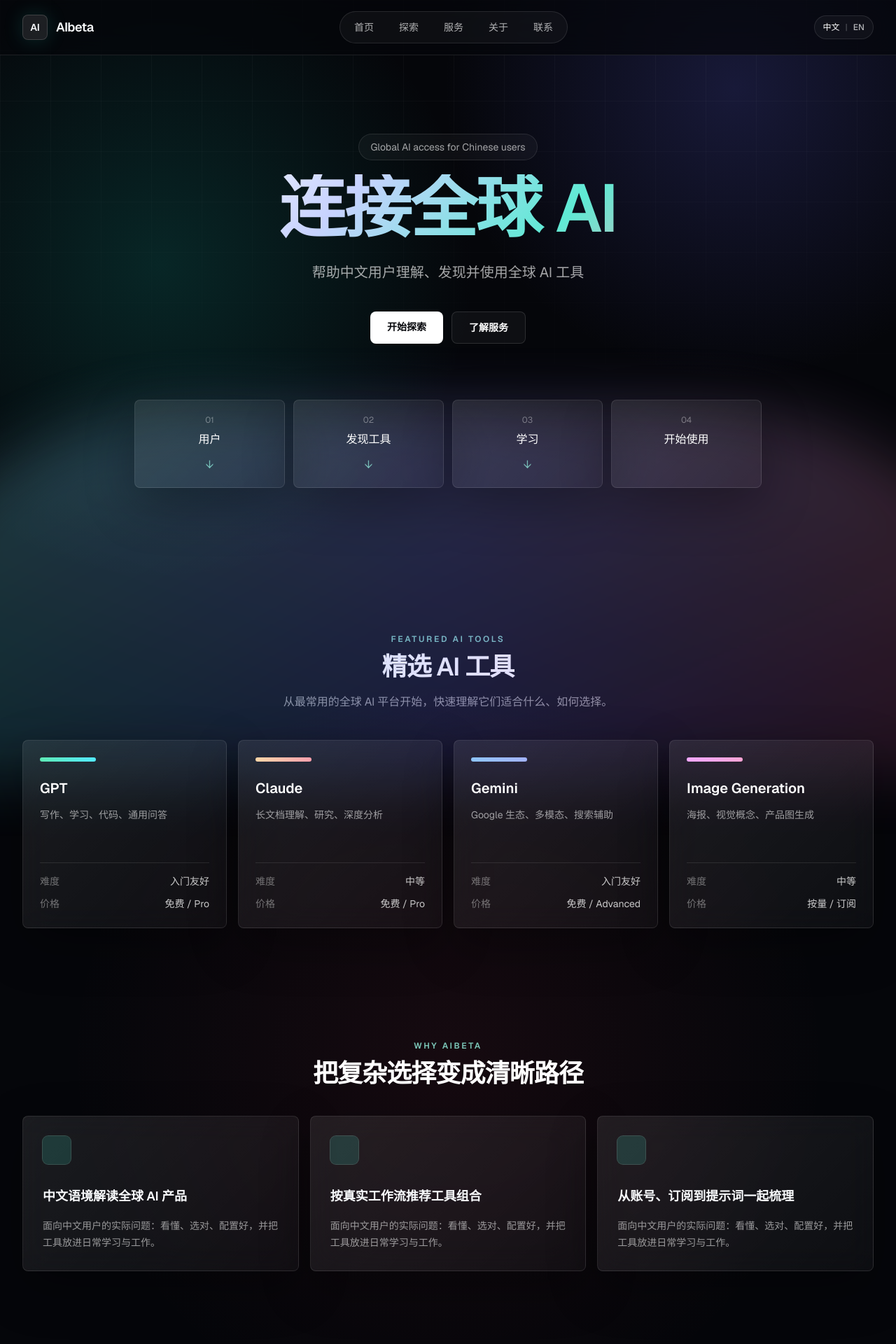
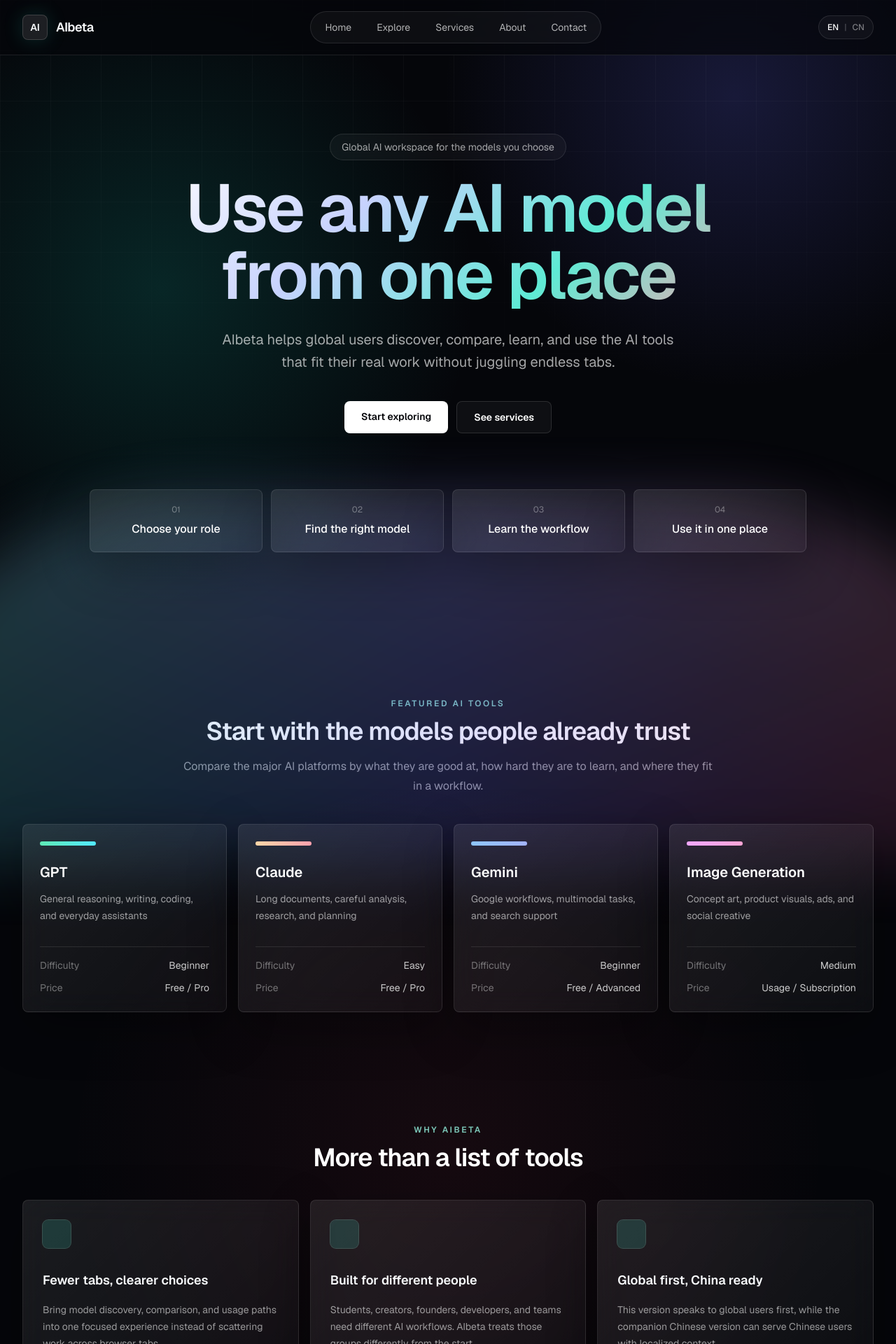
Before and after one commit to MingweiC06/APIbeta, a Next.js app: page / in a window 1280 px wide. Shown: the top 1920 px of the page at 70% size. Built offline with nearby package versions, Linux system fonts and the light colour scheme.

Commit message:
new AI landing page + multi-page redesign

```diff
--- a/src/app/compare/page.tsx
+++ b/src/app/compare/page.tsx
@@ -9,13 +9,13 @@
         <div className="mx-auto max-w-7xl">
           <SectionHeader
             eyebrow="Compare"
-            title="GPT、Claude、Gemini 对比"
-            description="用中文快速理解三个主流平台的定位，减少选择成本。"
+            title="GPT vs Claude vs Gemini"
+            description="A quick model comparison for users who want to choose with less noise."
           />
           <div className="glass-card overflow-x-auto rounded-lg">
             <div className="min-w-[760px]">
               <div className="grid grid-cols-4 border-b border-white/10 bg-white/[0.04] text-sm font-semibold text-white">
-                <div className="p-4 text-white/50">维度</div>
+                <div className="p-4 text-white/50">Category</div>
                 <div className="p-4">GPT</div>
                 <div className="p-4">Claude</div>
                 <div className="p-4">Gemini</div>
--- a/src/app/components/data.ts
+++ b/src/app/components/data.ts
@@ -1,30 +1,30 @@
 export const featuredTools = [
   {
     name: "GPT",
-    useCase: "写作、学习、代码、通用问答",
-    difficulty: "入门友好",
-    price: "免费 / Pro",
+    useCase: "General reasoning, writing, coding, and everyday assistants",
+    difficulty: "Beginner",
+    price: "Free / Pro",
     accent: "from-emerald-300 to-cyan-300",
   },
   {
     name: "Claude",
-    useCase: "长文档理解、研究、深度分析",
-    difficulty: "中等",
-    price: "免费 / Pro",
+    useCase: "Long documents, careful analysis, research, and planning",
+    difficulty: "Easy",
+    price: "Free / Pro",
     accent: "from-orange-200 to-rose-300",
   },
   {
     name: "Gemini",
-    useCase: "Google 生态、多模态、搜索辅助",
-    difficulty: "入门友好",
-    price: "免费 / Advanced",
+    useCase: "Google workflows, multimodal tasks, and search support",
+    difficulty: "Beginner",
+    price: "Free / Advanced",
     accent: "from-blue-300 to-indigo-300",
   },
   {
     name: "Image Generation",
-    useCase: "海报、视觉概念、产品图生成",
-    difficulty: "中等",
-    price: "按量 / 订阅",
+    useCase: "Concept art, product visuals, ads, and social creative",
+    difficulty: "Medium",
+    price: "Usage / Subscription",
     accent: "from-fuchsia-300 to-pink-300",
   },
 ] as const;
@@ -33,30 +33,30 @@
   ...featuredTools,
   {
     name: "Perplexity",
-    useCase: "英文资料搜索、信息验证",
-    difficulty: "入门友好",
-    price: "免费 / Pro",
+    useCase: "Research, source discovery, and fast fact checking",
+    difficulty: "Beginner",
+    price: "Free / Pro",
     accent: "from-teal-300 to-sky-300",
   },
   {
     name: "Midjourney",
-    useCase: "高级图像风格探索",
-    difficulty: "进阶",
-    price: "订阅",
+    useCase: "Premium image style exploration and visual direction",
+    difficulty: "Advanced",
+    price: "Subscription",
     accent: "from-violet-300 to-amber-200",
   },
   {
     name: "Runway",
-    useCase: "AI 视频生成与编辑",
-    difficulty: "中等",
-    price: "免费额度 / Pro",
+    useCase: "AI video generation, editing, and motion concepts",
+    difficulty: "Medium",
+    price: "Free credits / Pro",
     accent: "from-lime-200 to-emerald-300",
   },
   {
     name: "Cursor",
-    useCase: "AI 编程、项目重构",
-    difficulty: "进阶",
-    price: "免费 / Pro",
+    useCase: "AI coding, refactoring, and project navigation",
+    difficulty: "Advanced",
+    price: "Free / Pro",
     accent: "from-slate-100 to-cyan-200",
   },
 ] as const;
@@ -64,26 +64,26 @@
 export const compareRows = [
   {
     label: "Best for",
-    gpt: "通用任务、中文表达、代码协作",
-    claude: "长文本、严谨分析、文档工作",
-    gemini: "搜索、多模态、Google 工作流",
+    gpt: "General tasks, writing, coding collaboration",
+    claude: "Long context, careful analysis, document work",
+    gemini: "Search, multimodal tasks, Google workflows",
   },
   {
     label: "Speed",
-    gpt: "快",
-    claude: "稳定",
-    gemini: "快",
+    gpt: "Fast",
+    claude: "Steady",
+    gemini: "Fast",
   },
   {
     label: "Price",
-    gpt: "免费 / Pro",
-    claude: "免费 / Pro",
-    gemini: "免费 / Advanced",
+    gpt: "Free / Pro",
+    claude: "Free / Pro",
+    gemini: "Free / Advanced",
   },
   {
     label: "Learning Curve",
-    gpt: "低",
-    claude: "低到中",
-    gemini: "低",
+    gpt: "Low",
+    claude: "Low to medium",
+    gemini: "Low",
   },
 ] as const;
--- a/src/app/components/site-footer.tsx
+++ b/src/app/components/site-footer.tsx
@@ -6,7 +6,7 @@
       <div className="mx-auto flex max-w-7xl flex-col gap-6 text-sm text-white/54 md:flex-row md:items-center md:justify-between">
         <div>
           <p className="font-semibold text-white">AIbeta</p>
-          <p className="mt-2">连接全球 AI，降低中文用户的使用门槛。</p>
+          <p className="mt-2">One focused place for discovering, comparing, and using the AI models you choose.</p>
         </div>
 
         <div className="flex flex-wrap gap-4">
--- a/src/app/components/site-header.tsx
+++ b/src/app/components/site-header.tsx
@@ -1,11 +1,11 @@
 import Link from "next/link";
 
 const navItems = [
-  { href: "/", label: "首页" },
-  { href: "/explore", label: "探索" },
-  { href: "/services", label: "服务" },
-  { href: "/about", label: "关于" },
-  { href: "/contact", label: "联系" },
+  { href: "/", label: "Home" },
+  { href: "/explore", label: "Explore" },
+  { href: "/services", label: "Services" },
+  { href: "/about", label: "About" },
+  { href: "/contact", label: "Contact" },
 ] as const;
 
 export function SiteHeader() {
@@ -33,9 +33,9 @@
           </nav>
 
           <div className="rounded-full border border-white/10 bg-white/[0.04] px-3 py-2 text-xs font-medium text-white/70">
-            <span className="text-white">中文</span>
+            <span className="text-white">EN</span>
             <span className="mx-2 text-white/25">|</span>
-            <span>EN</span>
+            <span className="text-white/45">CN</span>
           </div>
         </div>
 
--- a/src/app/components/tool-card.tsx
+++ b/src/app/components/tool-card.tsx
@@ -14,11 +14,11 @@
       <p className="mt-3 min-h-14 text-sm leading-6 text-white/58">{useCase}</p>
       <div className="mt-6 grid gap-3 text-sm">
         <div className="flex items-center justify-between border-t border-white/10 pt-4">
-          <span className="text-white/40">难度</span>
+          <span className="text-white/40">Difficulty</span>
           <span className="text-white/78">{difficulty}</span>
         </div>
         <div className="flex items-center justify-between">
-          <span className="text-white/40">价格</span>
+          <span className="text-white/40">Price</span>
           <span className="text-white/78">{price}</span>
         </div>
       </div>
--- a/src/app/explore/page.tsx
+++ b/src/app/explore/page.tsx
@@ -10,8 +10,8 @@
         <div className="mx-auto max-w-7xl">
           <SectionHeader
             eyebrow="Explore"
-            title="探索全球 AI 工具"
-            description="按用途、难度与价格快速浏览，找到最适合你的第一个工具组合。"
+            title="Explore AI models and tools"
+            description="Browse the models and AI products that can become part of the AIbeta workspace vision."
           />
           <div className="grid gap-4 md:grid-cols-2 lg:grid-cols-4">
             {exploreTools.map((tool) => (
--- a/src/app/layout.tsx
+++ b/src/app/layout.tsx
@@ -13,8 +13,9 @@
 });
 
 export const metadata: Metadata = {
-  title: "AIbeta | 连接全球 AI",
-  description: "帮助中文用户理解、发现并使用全球 AI 工具。",
+  title: "AIbeta | One Place for the AI Models You Use",
+  description:
+    "AIbeta helps global users discover, compare, and use the AI models they want from one focused platform.",
 };
 
 export default function RootLayout({
@@ -24,7 +25,7 @@
 }>) {
   return (
     <html
-      lang="zh-CN"
+      lang="en"
       className={`${geistSans.variable} ${geistMono.variable} h-full scroll-smooth antialiased`}
     >
       <body className="min-h-full bg-[#05060a] text-white">{children}</body>
--- a/src/app/page.tsx
+++ b/src/app/page.tsx
@@ -1,29 +1,38 @@
 import Link from "next/link";
+import { featuredTools } from "./components/data";
 import { PageShell } from "./components/page-shell";
 import { SectionHeader } from "./components/section-header";
 import { ToolCard } from "./components/tool-card";
-import { featuredTools } from "./components/data";
 
 const whyItems = [
-  "中文语境解读全球 AI 产品",
-  "按真实工作流推荐工具组合",
-  "从账号、订阅到提示词一起梳理",
+  {
+    title: "Fewer tabs, clearer choices",
+    body: "Bring model discovery, comparison, and usage paths into one focused experience instead of scattering work across browser tabs.",
+  },
+  {
+    title: "Built for different people",
+    body: "Students, creators, founders, developers, and teams need different AI workflows. AIbeta treats those groups differently from the start.",
+  },
+  {
+    title: "Global first, China ready",
+    body: "This version speaks to global users first, while the companion Chinese version can serve Chinese users with localized context.",
+  },
 ] as const;
 
-const steps = ["用户", "发现工具", "学习", "开始使用"] as const;
+const steps = ["Choose your role", "Find the right model", "Learn the workflow", "Use it in one place"] as const;
 
 const faqs = [
   {
-    q: "AIbeta 适合谁？",
-    a: "适合想使用全球 AI 工具但被语言、支付、场景选择或学习成本卡住的中文用户。",
+    q: "Is AIbeta only a tool directory?",
+    a: "No. Discovery is one goal, but the bigger vision is helping people choose and use the AI model they want from one reliable website.",
   },
   {
-    q: "你们会替用户做设置吗？",
-    a: "服务页提供 AI Setup、工具推荐和工作流指导，可用于个人学习、创作者和小团队。",
+    q: "Who is it for?",
+    a: "AIbeta can serve different groups differently: students, creators, developers, founders, small teams, and users who want a simpler AI workspace.",
   },
   {
-    q: "内容默认是什么语言？",
-    a: "默认中文，保留英文术语和二级英文入口，方便用户对应原始工具界面。",
+    q: "Will there be a Chinese version?",
+    a: "Yes. This is the global English version. A separate Chinese version can focus on Chinese users, local onboarding, and Chinese-language guidance.",
   },
 ] as const;
 
@@ -35,38 +44,35 @@
         <div className="mx-auto max-w-7xl">
           <div className="mx-auto max-w-4xl text-center">
             <p className="fade-up mb-5 inline-flex rounded-full border border-white/10 bg-white/[0.04] px-4 py-2 text-sm text-white/62 backdrop-blur">
-              Global AI access for Chinese users
+              Global AI workspace for the models you choose
             </p>
-            <h1 className="fade-up fade-delay-1 gradient-text text-6xl font-semibold tracking-tight sm:text-7xl lg:text-8xl">
-              连接全球 AI
+            <h1 className="fade-up fade-delay-1 gradient-text text-5xl font-semibold tracking-tight sm:text-7xl lg:text-8xl">
+              Use any AI model from one place
             </h1>
             <p className="fade-up fade-delay-2 mx-auto mt-7 max-w-2xl text-lg leading-8 text-white/64 sm:text-xl">
-              帮助中文用户理解、发现并使用全球 AI 工具
+              AIbeta helps global users discover, compare, learn, and use the AI tools that fit their real work without juggling endless tabs.
             </p>
             <div className="fade-up fade-delay-3 mt-10 flex flex-col justify-center gap-3 sm:flex-row">
               <Link
                 href="/explore"
                 className="rounded-lg bg-white px-6 py-3 text-sm font-semibold text-[#05060a] transition hover:bg-teal-100"
               >
-                开始探索
+                Start exploring
               </Link>
               <Link
                 href="/services"
                 className="rounded-lg border border-white/12 bg-white/[0.04] px-6 py-3 text-sm font-semibold text-white transition hover:border-white/24 hover:bg-white/10"
               >
-                了解服务
+                See services
               </Link>
             </div>
           </div>
 
-          <div className="fade-up fade-delay-3 mx-auto mt-20 grid max-w-4xl grid-cols-1 gap-3 sm:grid-cols-4">
+          <div className="fade-up fade-delay-3 mx-auto mt-20 grid max-w-5xl grid-cols-1 gap-3 sm:grid-cols-4">
             {steps.map((step, index) => (
               <div key={step} className="glass-card rounded-lg p-5 text-center">
                 <p className="text-xs text-white/38">0{index + 1}</p>
                 <p className="mt-2 font-medium text-white">{step}</p>
-                {index < steps.length - 1 ? (
-                  <p className="mt-3 hidden text-teal-200/70 sm:block">↓</p>
-                ) : null}
               </div>
             ))}
           </div>
@@ -77,8 +83,8 @@
         <div className="mx-auto max-w-7xl">
           <SectionHeader
             eyebrow="Featured AI Tools"
-            title="精选 AI 工具"
-            description="从最常用的全球 AI 平台开始，快速理解它们适合什么、如何选择。"
+            title="Start with the models people already trust"
+            description="Compare the major AI platforms by what they are good at, how hard they are to learn, and where they fit in a workflow."
           />
           <div className="grid gap-4 md:grid-cols-2 lg:grid-cols-4">
             {featuredTools.map((tool) => (
@@ -90,15 +96,13 @@
 
       <section className="px-5 py-20 sm:px-8">
         <div className="mx-auto max-w-7xl">
-          <SectionHeader eyebrow="Why AIbeta" title="把复杂选择变成清晰路径" />
+          <SectionHeader eyebrow="Why AIbeta" title="More than a list of tools" />
           <div className="grid gap-4 md:grid-cols-3">
             {whyItems.map((item) => (
-              <div key={item} className="glass-card glow-hover rounded-lg p-7">
+              <div key={item.title} className="glass-card glow-hover rounded-lg p-7">
                 <div className="mb-8 size-10 rounded-lg bg-teal-300/15 ring-1 ring-teal-200/25" />
-                <h3 className="text-lg font-semibold">{item}</h3>
-                <p className="mt-4 text-sm leading-6 text-white/56">
-                  面向中文用户的实际问题：看懂、选对、配置好，并把工具放进日常学习与工作。
-                </p>
+                <h3 className="text-lg font-semibold">{item.title}</h3>
+                <p className="mt-4 text-sm leading-6 text-white/56">{item.body}</p>
               </div>
             ))}
           </div>
@@ -107,15 +111,19 @@
 
       <section className="px-5 py-20 sm:px-8">
         <div className="mx-auto max-w-5xl">
-          <SectionHeader eyebrow="How It Works" title="从发现到上手" />
+          <SectionHeader
+            eyebrow="How It Works"
+            title="From model choice to real usage"
+            description="The goal is not just to discover AI tools. The goal is to help people actually use them in one calm, organized place."
+          />
           <div className="glass-card rounded-lg p-6 sm:p-8">
             <div className="grid gap-4 md:grid-cols-4">
-              {["定位需求", "筛选工具", "学习用法", "搭建工作流"].map((item, index) => (
+              {["Role", "Model", "Workflow", "Workspace"].map((item, index) => (
                 <div key={item} className="rounded-lg border border-white/10 bg-black/18 p-5">
                   <p className="text-sm text-teal-200">Step {index + 1}</p>
                   <h3 className="mt-4 font-semibold">{item}</h3>
                   <p className="mt-3 text-sm leading-6 text-white/54">
-                    以中文场景解释每一步，减少试错和信息噪音。
+                    A simple path from user need to the right model and a usable workflow.
                   </p>
                 </div>
               ))}
@@ -126,7 +134,7 @@
 
       <section className="px-5 py-20 sm:px-8">
         <div className="mx-auto max-w-4xl">
-          <SectionHeader eyebrow="FAQ" title="常见问题" />
+          <SectionHeader eyebrow="FAQ" title="Questions people may ask" />
           <div className="space-y-4">
             {faqs.map((faq) => (
               <div key={faq.q} className="glass-card rounded-lg p-6">
--- a/src/app/services/page.tsx
+++ b/src/app/services/page.tsx
@@ -4,16 +4,19 @@
 
 const services = [
   {
-    title: "AI Setup",
-    description: "协助完成账号、基础配置、工具入口和中文使用环境设置。",
+    title: "For Students",
+    description:
+      "Choose AI models for studying, research, writing, coding homework, language learning, and building better learning habits.",
   },
   {
-    title: "Tool Recommendations",
-    description: "根据学习、创作、运营、开发或团队需求匹配合适的全球 AI 工具。",
+    title: "For Creators",
+    description:
+      "Set up model workflows for scripts, content planning, image generation, video ideas, thumbnails, and publishing systems.",
   },
   {
-    title: "Workflow Guidance",
-    description: "把 AI 工具接入日常工作流，形成可复用的提示词和操作步骤。",
+    title: "For Builders and Teams",
+    description:
+      "Compare models, design workflows, and reduce tool switching for founders, developers, and small teams.",
   },
 ] as const;
 
@@ -24,8 +27,8 @@
         <div className="mx-auto max-w-7xl">
           <SectionHeader
             eyebrow="Services"
-            title="AI 工具上手服务"
-            description="从选择到配置，再到形成稳定工作流，AIbeta 帮你少走弯路。"
+            title="Different AI help for different people"
+            description="AIbeta can guide users by role, because a student, creator, founder, and developer should not receive the same AI setup."
           />
           <div className="grid gap-4 md:grid-cols-3">
             {services.map((service) => (
@@ -41,7 +44,7 @@
               href="/contact"
               className="inline-flex rounded-lg bg-white px-6 py-3 text-sm font-semibold text-[#05060a] transition hover:bg-teal-100"
             >
-              预约咨询
+              Book a consultation
             </Link>
           </div>
         </div>
```
Also changed, not shown: src/app/about/page.tsx (+12 -7 lines), src/app/contact/page.tsx (+10 -10 lines).
